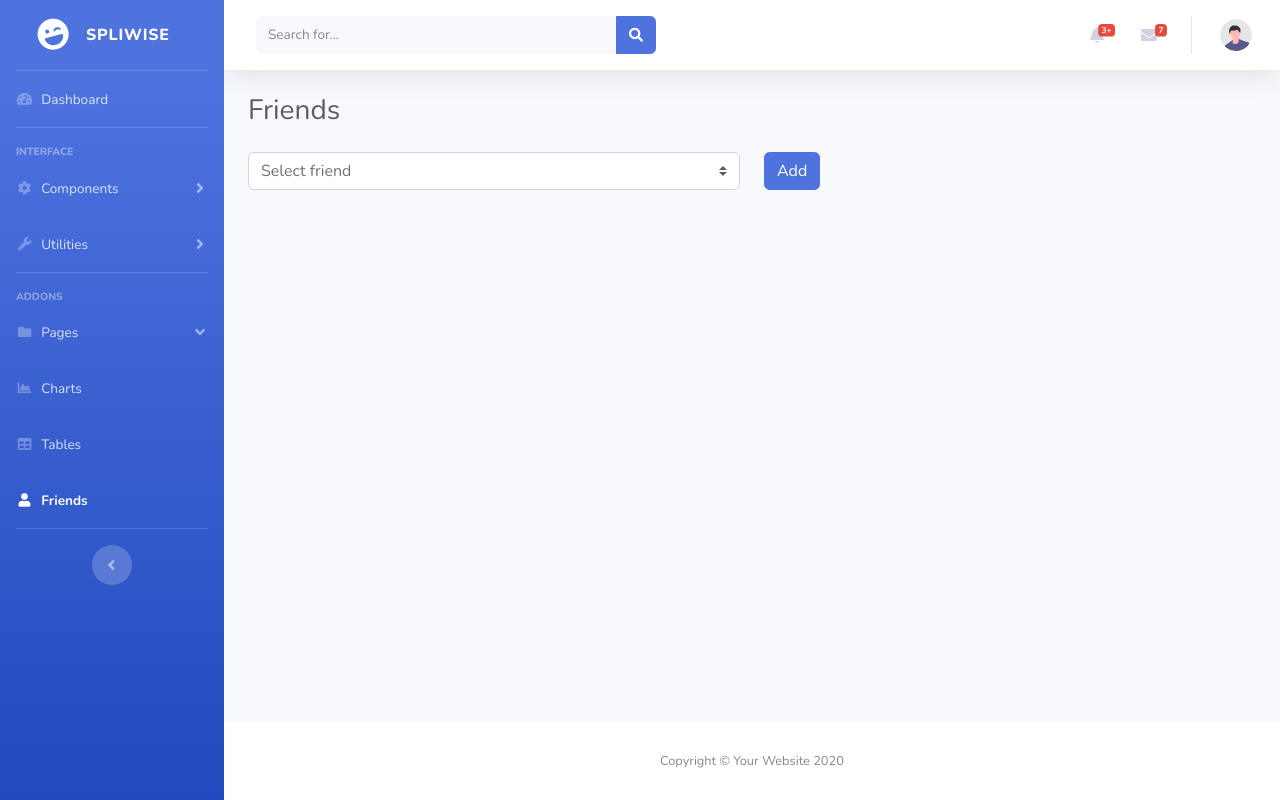
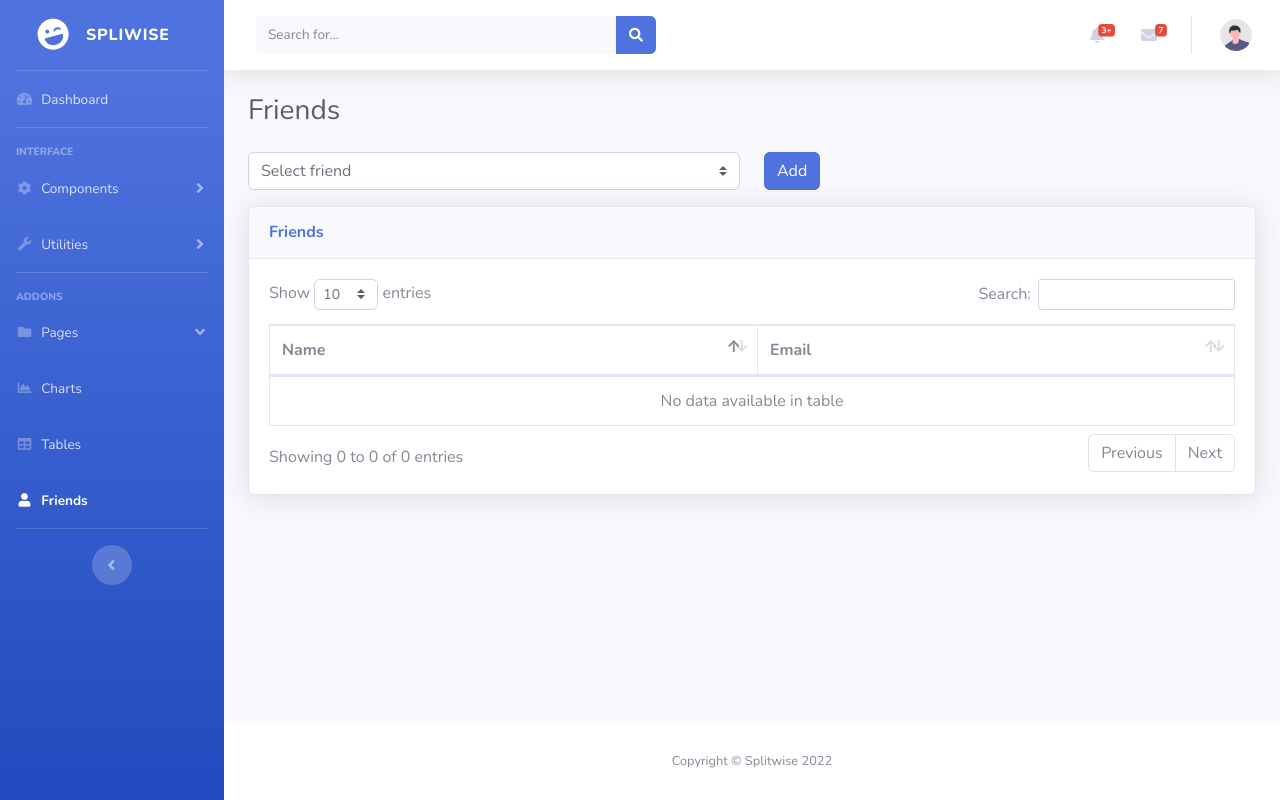
Before and after one commit to nishukomla/splitwise_app, a Django app: page /friends.html in a window 1280 px wide. Run offline with Django 3.2, Linux system fonts and the light colour scheme; data comes from the database, SQL or seed files in the repository; both versions use the stored data as it was after the commit; data that the repository does not hold is empty; some libraries are stand-ins or nearby versions.

Commit message:
added friends list and add friends logic

```diff
--- a/app/templates/footer_part.html
+++ b/app/templates/footer_part.html
@@ -2,7 +2,7 @@
             <footer class="sticky-footer bg-white">
                 <div class="container my-auto">
                     <div class="copyright text-center my-auto">
-                        <span>Copyright &copy; Your Website 2020</span>
+                        <span>Copyright &copy; Splitwise 2022</span>
                     </div>
                 </div>
             </footer>
--- a/app/templates/friends.html
+++ b/app/templates/friends.html
@@ -2,6 +2,12 @@
 <html lang="en">
   <head>
     {% include "head_part.html" %}
+
+    <!-- Custom styles for this page -->
+    <link
+      href="/static/vendor/datatables/dataTables.bootstrap4.min.css"
+      rel="stylesheet"
+    />
   </head>
 
   <body id="page-top">
@@ -50,6 +56,38 @@
                 </div>
               </div>
             </form>
+
+            <!-- DataTales Example -->
+            <div class="card shadow mb-4">
+              <div class="card-header py-3">
+                <h6 class="m-0 font-weight-bold text-primary">Friends</h6>
+              </div>
+              <div class="card-body">
+                <div class="table-responsive">
+                  <table
+                    class="table friends-table table-bordered"
+                    id="friendsdataTable"
+                    width="100%"
+                    cellspacing="0"
+                  >
+                    <thead>
+                      <tr>
+                        <th>Name</th>
+                        <th>Email</th>
+                      </tr>
+                    </thead>
+                    <!-- <tfoot>
+                      <tr>
+                        <th>Name</th>
+                        <th>Email</th>
+                      </tr>
+                    </tfoot> -->
+                    <tbody>
+                    </tbody>
+                  </table>
+                </div>
+              </div>
+            </div>
           </div>
           <!-- /.container-fluid -->
         </div>
@@ -68,40 +106,63 @@
 
     {% include "modals_and_scripts_part.html" %}
 
+    <!-- Page level plugins -->
+    <script src="/static/vendor/datatables/jquery.dataTables.min.js"></script>
+    <script src="/static/vendor/datatables/dataTables.bootstrap4.min.js"></script>
+
+    <!-- Page level custom scripts -->
+
     <script>
       $(document).ready(function () {
+       var friendsdataTable= $("#friendsdataTable").DataTable();
         getfriends();
-
-        function getfriends() {
-          var optionsarray;
+        getusersFriends();
+        function getusersFriends() {
+          let optionsarray;
           $.ajax({
             type: "POST", // GET or POST
-            url: "{% url 'getfriends' %}",
+            url: "{% url 'getusersforFriendspage' %}",
+            data: {csrfmiddlewaretoken: '{{ csrf_token }}' },
             // on success
             success: function (response) {
-              console.log("Friends list  " + response.result);
               optionsarray = response.result;
               var seloption = "";
               $.each(optionsarray, function (i) {
                 seloption +=
                   '<option value="' +
-                  optionsarray[i] +
+                  optionsarray[i].username +
                   '">' +
-                  optionsarray[i] +
+                  optionsarray[i].username +
                   "</option>";
               });
               $("#selecttoappendto").append(seloption);
             },
           });
         }
+        function getfriends() {
+          let optionsarray;
+          let tablerows = "";
+          $.ajax({
+            type: "POST", // GET or POST
+            url: "{% url 'getfriends' %}",
+            data: {csrfmiddlewaretoken: '{{ csrf_token }}' },
+            // on success
+            success: function (response) {
+              console.log("Friends list  " + response.result);
+              optionsarray = response.result;
+              $.each(optionsarray, function (i) {
+                friendsdataTable.row.add([ optionsarray[i][0],  optionsarray[i][1]]).draw(false);
+              });
+             },
+          });
+        }
+
+        $("#close_btn").click(function () {
+          $("#alert_container").css({ display: "none" });
+        });
 
         $("#friendaddbtn").click(function () {
-          console.log("Handler for .click() called.");
-
           let friend_name = $("#selecttoappendto");
-          console.log("test user name", $("#selecttoappendto").val());
-          // return;
-          // create an AJAX call
           $.ajax({
             data: {
               csrfmiddlewaretoken: $("input[name=csrfmiddlewaretoken]").val(),
@@ -109,16 +170,15 @@
             }, // get the form data
             type: "POST", // GET or POST
             url: "{% url 'addfriend' %}",
-            // on success
             success: function (response) {
               console.log("Thankyou for reaching us out " + response.result);
               if (response.result == "Failed!") {
                 console.log("response.message", response.message);
-                $("#alert_container").css({"display":"block"});
+                $("#alert_container").css({ display: "block" });
                 $("#myAlert").addClass("alert-warning").html(response.message);
+                $("#alert_container").fadeOut(6000);
               }
             },
-            // on error
             error: function (response) {
               // alert the error if any error occured
               //   alert(response.responseJSON.errors);
--- a/app/templates/topbar_part.html
+++ b/app/templates/topbar_part.html
@@ -204,8 +204,9 @@
                 </nav>
                 <!-- End of Topbar -->
 <div id="alert_container" role="alert" style="position: absolute; width: 75%; display: none;z-index: 2; top: 5px; text-align: center;">
-    <div id="myAlert" class="alert alert-dismissible fade show" data-alert="alert">This is the alert.</div>
-    <button type="button" class="close" data-dismiss="alert" aria-label="Close">
+    <button id="close_btn" type="button" class="close" style="position: absolute;z-index: 1;right: 5px;" data-dismiss="alert" aria-label="Close">
         <span aria-hidden="true">&times;</span>
       </button>
+    <div id="myAlert" class="alert alert-dismissible fade show" data-alert="alert">This is the alert.</div>
+
 </div>
--- a/app/views.py
+++ b/app/views.py
@@ -66,15 +66,28 @@ def add_friend_form(request):
 
 @csrf_exempt
 def loop_friends(request):
-    # friends_list = serializers.serialize("json", Friend.objects.all())
-    # friendsdata=list(Friend.objects.values())
-    # print("friends:",  Friend.objects.all())
-    _friends_data = list(Friend.objects.values('person2_id'))
+    me = User.objects.filter(id=request.user.id).values('username','id').first()
+    _friends_data=list(Friend.objects.filter(person1=me['id']).values('person2_id'))
+    # _friends_data = list(Friend.objects.values('person2_id'))
     IDS=[]
     for element in _friends_data:
      IDS.append(element['person2_id'])
-    result=list(User.objects.filter(id__in=IDS).values_list('username', flat=True))  # assuming IDS come from the script
+    result=list(User.objects.filter(id__in=IDS).values_list('username','email'))  # assuming IDS come from the script
     return JsonResponse({"result": result})
+
+# @csrf_exempt
+def getusersforFriendspage(request):
+    current_user = request.user
+    result=list(User.objects.filter(is_superuser=False).exclude(id=current_user.id).values())
+    print('result:',result)
+    return JsonResponse({"result": result})
+
+@csrf_exempt
+def update_data(request):
+    # t = TemperatureData.objects.get(id=1)
+    # t.value = 999  # change field
+    # t.save() # this will update only
+    print('hello')
 
 
 # @csrf_exempt
--- a/bootstrap/urls.py
+++ b/bootstrap/urls.py
@@ -30,5 +30,7 @@ urlpatterns = [
     path("login_request", views.login_request, name="login_request"),
     path("addfriend", views.add_friend_form, name="addfriend"),
     path("getfriends", views.loop_friends, name="getfriends"),
+    path("getusersforFriendspage", views.getusersforFriendspage, name="getusersforFriendspage"),
+    # getusersforFriendspage
     path("logout", views.user_logout, name="logout"),
 ] + static(settings.STATIC_URL, document_root=settings.STATIC_ROOT)
```
Also changed, not shown: db.sqlite3.
